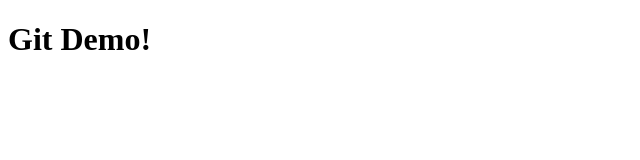
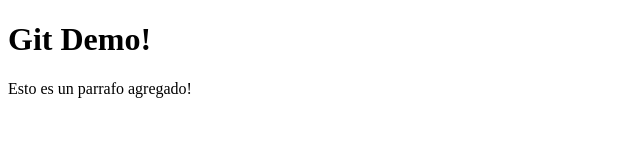
Before and after one commit to mau-rapeta/git-course, a plain HTML site: page index.html in a window 1280 px wide. Shown: the whole page, without its empty margins (0-640 px from the left). Drawn offline with Linux system fonts and the light colour scheme.

Commit message:
se agrego un parrafo

```diff
--- a/index.html
+++ b/index.html
@@ -8,7 +8,7 @@
 </head>
 <body>
     <h1>Git Demo!</h1>
-
+    <p>Esto es un parrafo agregado!</p>
 <script src="app.js"></script>
 </body>
 </html>
```
